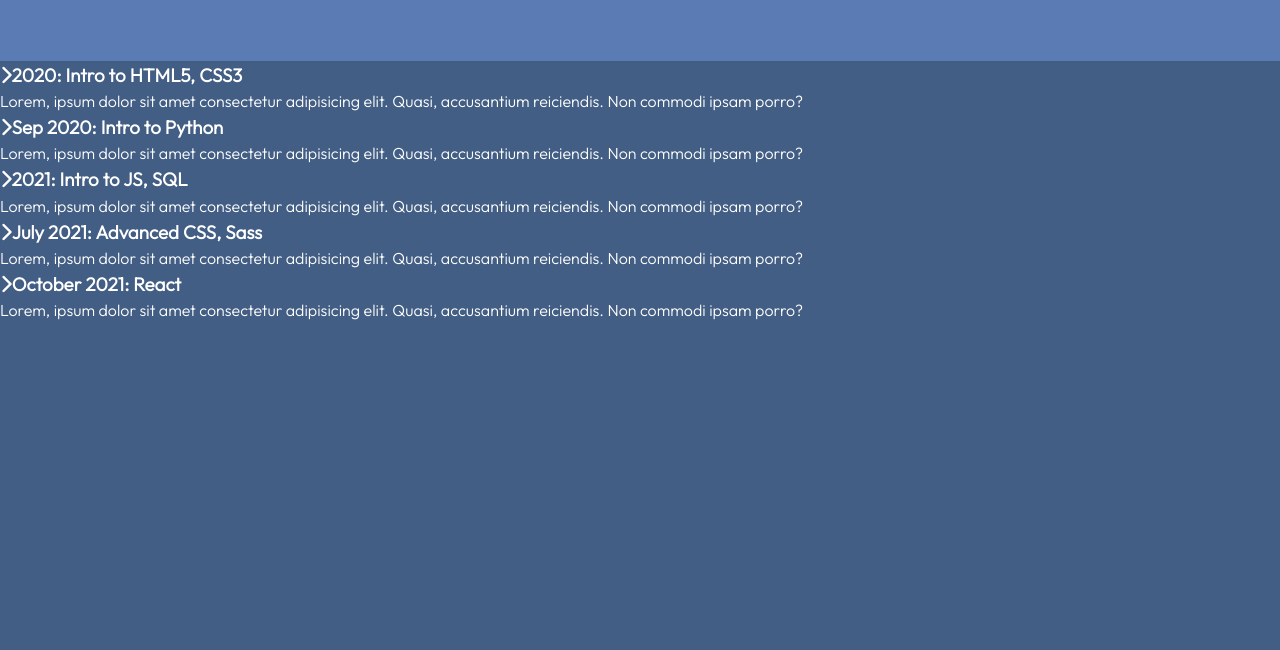
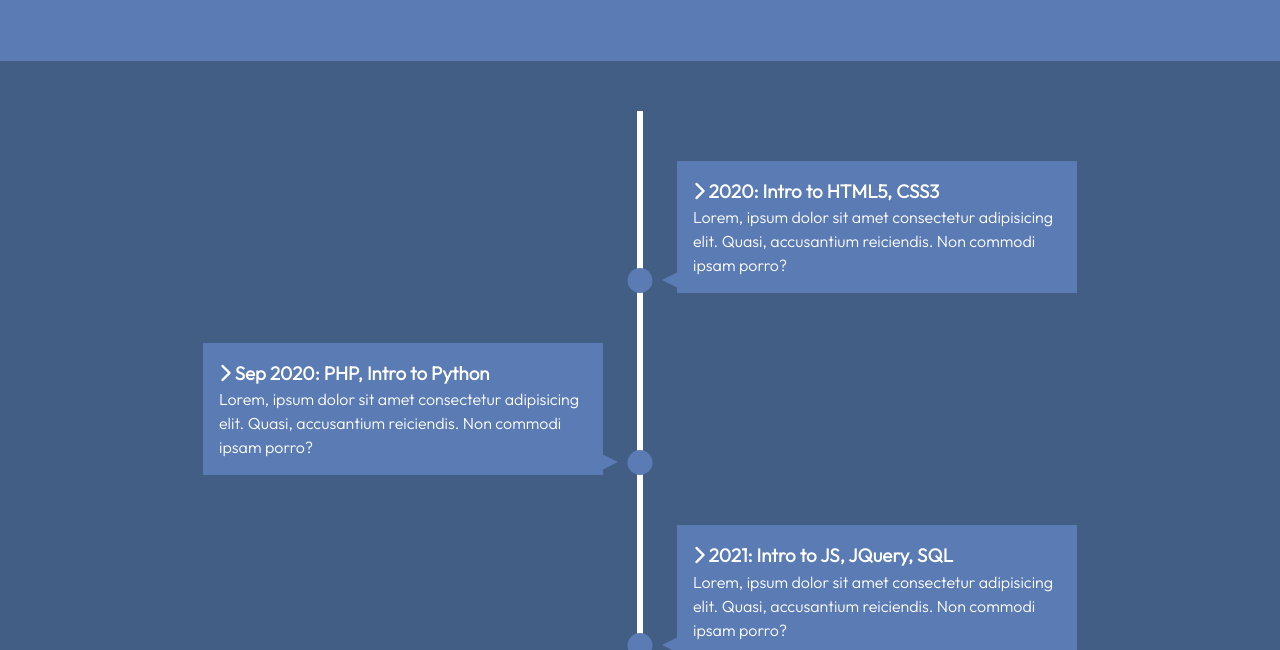
Before and after one commit to ntorguud/Knowledge-Timeline, a plain HTML site: page index.html in a window 1280 px wide. Shown: the part 150-800 px from the top of the page. Drawn offline with Linux system fonts and the light colour scheme.

Commit message:
Add arrow with border width and color

```diff
--- a/index.html
+++ b/index.html
@@ -21,23 +21,31 @@
         <ul>
             <li>
                 <div>
-                    <h3><i class="fas fa-chevron-right"></i>2020: Intro to HTML5, CSS3</h3>
+                    <h3><i class="fas fa-chevron-right"></i> 2020: Intro to HTML5, CSS3</h3>
                     <p>Lorem, ipsum dolor sit amet consectetur adipisicing elit. Quasi, accusantium reiciendis. Non commodi ipsam porro?</p>
                 </div>
+            </li>
+            <li>
                 <div>
-                    <h3><i class="fas fa-chevron-right"></i>Sep 2020: Intro to Python</h3>
+                    <h3><i class="fas fa-chevron-right"></i> Sep 2020: PHP, Intro to Python</h3>
                     <p>Lorem, ipsum dolor sit amet consectetur adipisicing elit. Quasi, accusantium reiciendis. Non commodi ipsam porro?</p>
                 </div>
+            </li>
+            <li>
                 <div>
-                    <h3><i class="fas fa-chevron-right"></i>2021: Intro to JS, SQL</h3>
+                    <h3><i class="fas fa-chevron-right"></i> 2021: Intro to JS, JQuery, SQL</h3>
                     <p>Lorem, ipsum dolor sit amet consectetur adipisicing elit. Quasi, accusantium reiciendis. Non commodi ipsam porro?</p>
                 </div>
+            </li>
+            <li>
                 <div>
-                    <h3><i class="fas fa-chevron-right"></i>July 2021: Advanced CSS, Sass</h3>
+                    <h3><i class="fas fa-chevron-right"></i> July 2021: Advanced CSS, Sass</h3>
                     <p>Lorem, ipsum dolor sit amet consectetur adipisicing elit. Quasi, accusantium reiciendis. Non commodi ipsam porro?</p>
                 </div>
+            </li>
+            <li>
                 <div>
-                    <h3><i class="fas fa-chevron-right"></i>October 2021: React</h3>
+                    <h3><i class="fas fa-chevron-right"></i> October 2021: React</h3>
                     <p>Lorem, ipsum dolor sit amet consectetur adipisicing elit. Quasi, accusantium reiciendis. Non commodi ipsam porro?</p>
                 </div>
             </li>
--- a/styles.css
+++ b/styles.css
@@ -32,3 +32,79 @@ body {
 h1 {
     font-size: 2.3rem;
 }
+
+#timeline ul {
+    background: var(--primary-color);
+    padding: 50px 0;
+}
+
+/* Timeline-ii 6px-tei vertical line-aa zursan. */
+#timeline ul li {
+    list-style: none;
+    position: relative;
+    width: 6px;
+    margin: 0 auto;
+    padding-top: 50px;
+    background: #fff;
+}
+
+/* Boxes */
+#timeline ul li div {
+    position: relative;
+    bottom: 0;
+    width: 400px;
+    padding: 1rem;
+    background: var(--secondary-color);
+    transition: all 0.5s ease-in-out;
+}
+
+/* Some boxes should be in the left, some in the right. Use nth child: odd and even */
+
+/* Right side */
+#timeline ul li:nth-child(odd) div {
+    left: 40px;
+}
+
+/* Left side */
+#timeline ul li:nth-child(even) div {
+    left: -434px;
+}
+
+/* Round dots on timeline white-line */
+#timeline ul li:after {
+    content: '';
+    position: absolute;
+    left: 50%;
+    bottom: 0;
+    width: 25px;
+    height: 25px;
+    background: var(--secondary-color);
+    transform: translateX(-50%);
+    border-radius: 50%;
+    transition: background 0.5s ease-in-out;
+}
+
+/* Speaking arrow */
+#timeline div:before {
+    content: '';
+    position: absolute;
+    bottom: 5px;
+    width: 0;
+    height: 0;
+    border-style: solid; /*for triangle */
+}
+
+/* Right side triangle arrows */
+#timeline ul li:nth-child(odd) div:before {
+    left: -15px;
+    border-width: 8px 16px 8px 0;
+    border-color: transparent var(--secondary-color) transparent transparent;
+
+}
+
+/* Left side triangle arrows */
+#timeline ul li:nth-child(even) div:before {
+    right: -15px;
+    border-width: 8px 0 8px 16px;
+    border-color: transparent  transparent transparent var(--secondary-color);
+}
```
